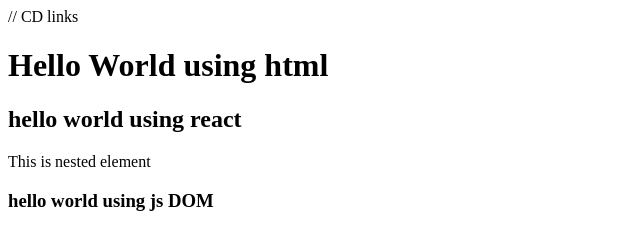
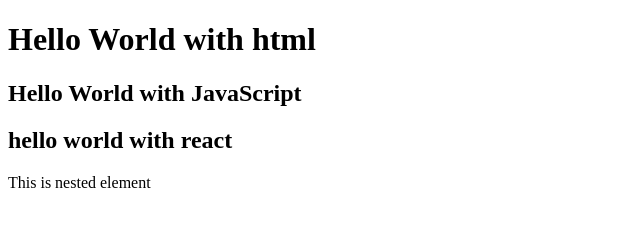
Before and after one commit to gayatripotnuru/React_Assignment, a plain HTML site: page index.html in a window 1280 px wide. Shown: the whole page, without its empty margins (0-640 px from the left). Drawn offline with nearby package versions, Linux system fonts and the light colour scheme.

Commit message:
updated the files

```diff
--- a/App.js
+++ b/App.js
@@ -1,7 +1,7 @@
 
  //using react to print hello world
 
- var y= React.createElement("div",null,React.createElement("h2",null,"hello world using react"),
+ var y= React.createElement("div",null,React.createElement("h2",null,"hello world with react"),
         React.createElement("p",null,"This is nested element"));
         var htmlRoot = document.getElementById("root");
         var rootReact = ReactDOM.createRoot(htmlRoot);
--- a/index.html
+++ b/index.html
@@ -5,23 +5,25 @@
     <meta name="viewport" content="width=device-width, initial-scale=1.0">
 
     <title>react practise</title>
-    // CD links
+
     <script  src="https://unpkg.com/react@18/umd/react.development.js"></script>
 <script crossorigin src="https://unpkg.com/react-dom@18/umd/react-dom.development.js"></script>
 <script src="https://unpkg.com/@babel/standalone/babel.min.js"></script>
 </head>
 <body>
-    <h1>Hello World using html </h1>
-    <div id="root">
-
-    </div>
-
-</body>
+    <h1>Hello World with html </h1>
+    <div id="js"></div>
+<div id="root"></div>
 <script src="App.js" ></script>
 <script>
     // Using javascript Dom to print hello world
-    var x=document.createElement("h3");
-        x.textContent="hello world using js DOM";
-        document.body.appendChild(x);
+    var h2 = document.createElement("h2");
+        h2.innerHTML = "Hello World with JavaScript";
+
+        var rootElement = document.getElementById("js");
+        rootElement.appendChild(h2);
 </script>
+</body>
+
+
 </html>
```
